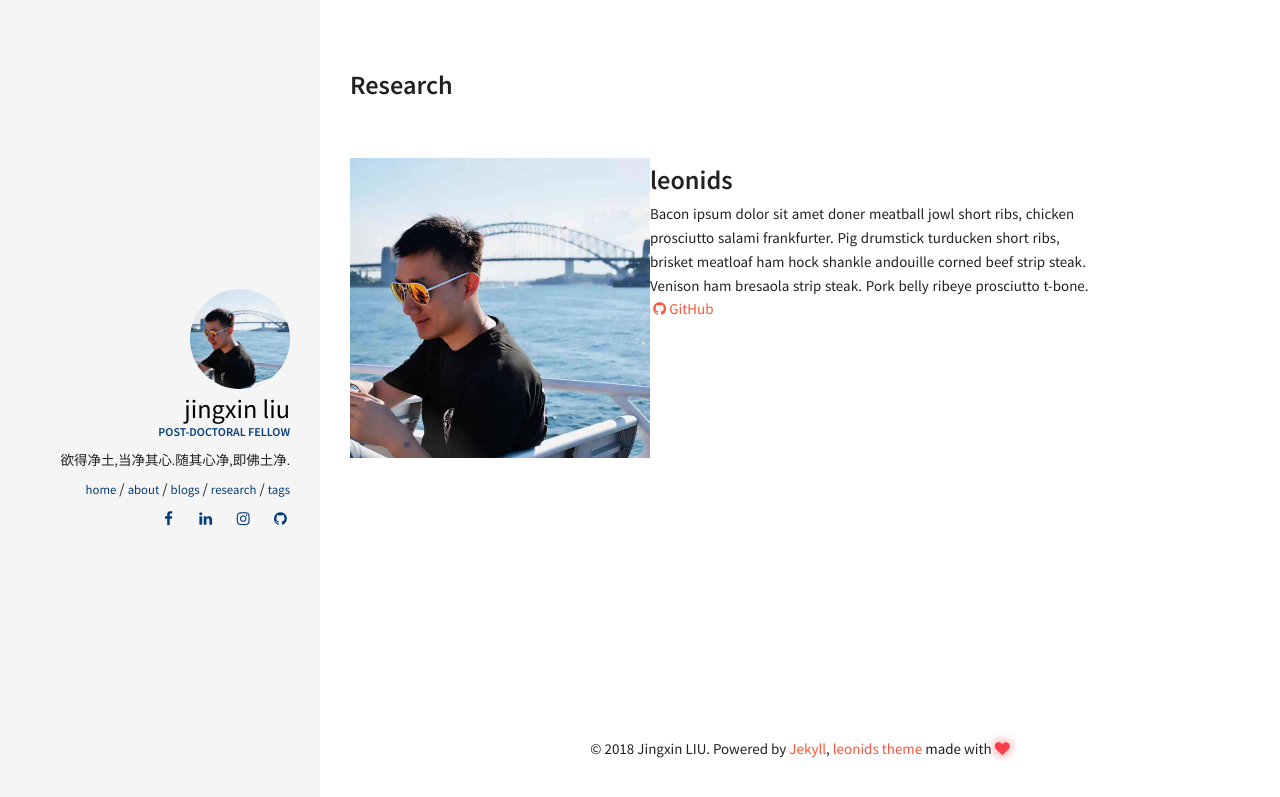
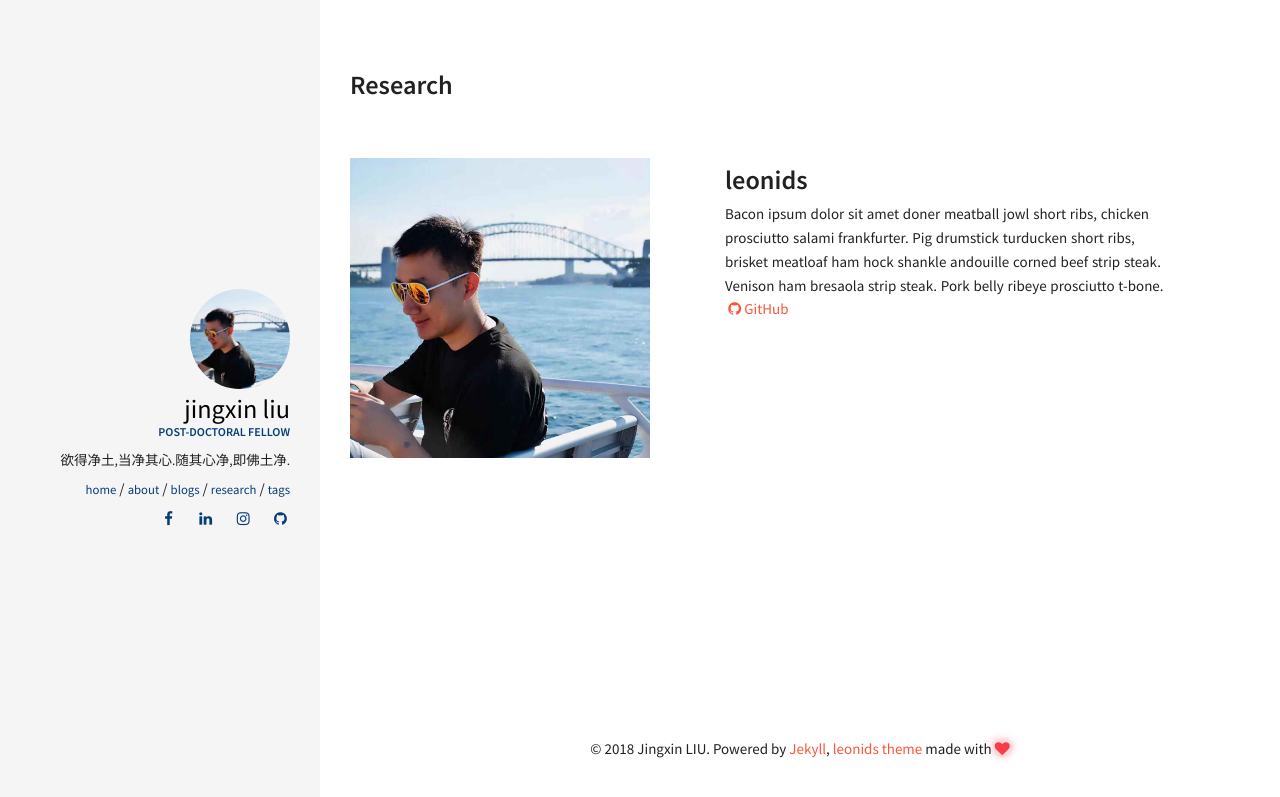
Before and after one commit to Jingxin-LIU/jingxin-liu.github.io, a Jekyll site: the page built from research.html, in a window 1280 px wide. Shown: the top 797 px of the page. Built offline with Jekyll 4.4.1, drawn with Linux system fonts in a browser that asks for light colours.

Commit message:
edit research layout

```diff
--- a/_includes/sections/projects.html
+++ b/_includes/sections/projects.html
@@ -5,7 +5,7 @@
             <div class="col l4">
                 <img src="{{ project.image }}">
             </div>
-            <div class="col l6">
+            <div class="col l6 offset-l1">
                 <h2 style="margin: 0">{{ project.name }}</h2>
                 <p style="margin: 0">{{ project.descr }}</p>
 
```
